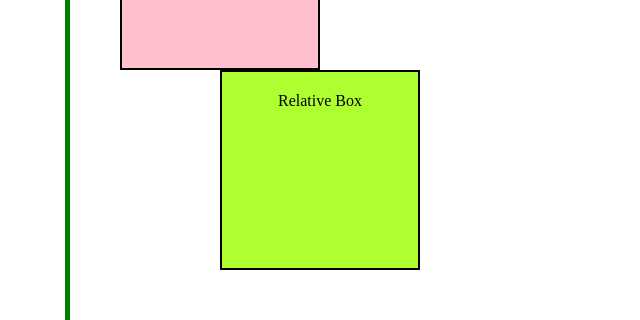
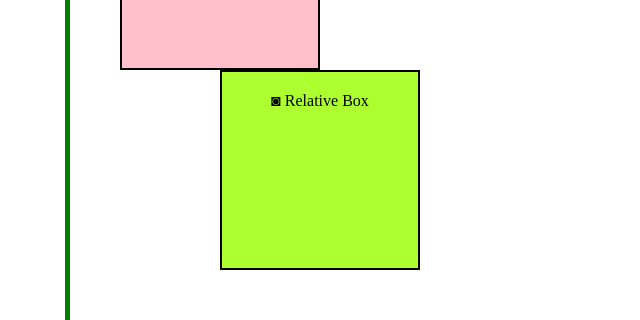
Before and after one commit to CodersofColor/100_Days_Of_Style, a website: page src/03_positioning/final-03/index.html in a window 1280 px wide. Shown: the part 425-745 px from the top of the page, 175-815 px from the left. Drawn offline with Linux system fonts and the light colour scheme.

Commit message:
update to sandbox

```diff
--- a/src/03_positioning/final-03/index.html
+++ b/src/03_positioning/final-03/index.html
@@ -15,7 +15,7 @@
     <div id="static" class="box">
       Static Box
     </div>
-    <div id="relative" class="box">
+    <div id="relative" class="box">◙
       Relative Box
     </div>
 
```
Also changed, not shown: src/03_positioning/_sandbox/index.html (added), src/03_positioning/_sandbox/style.css (added).
